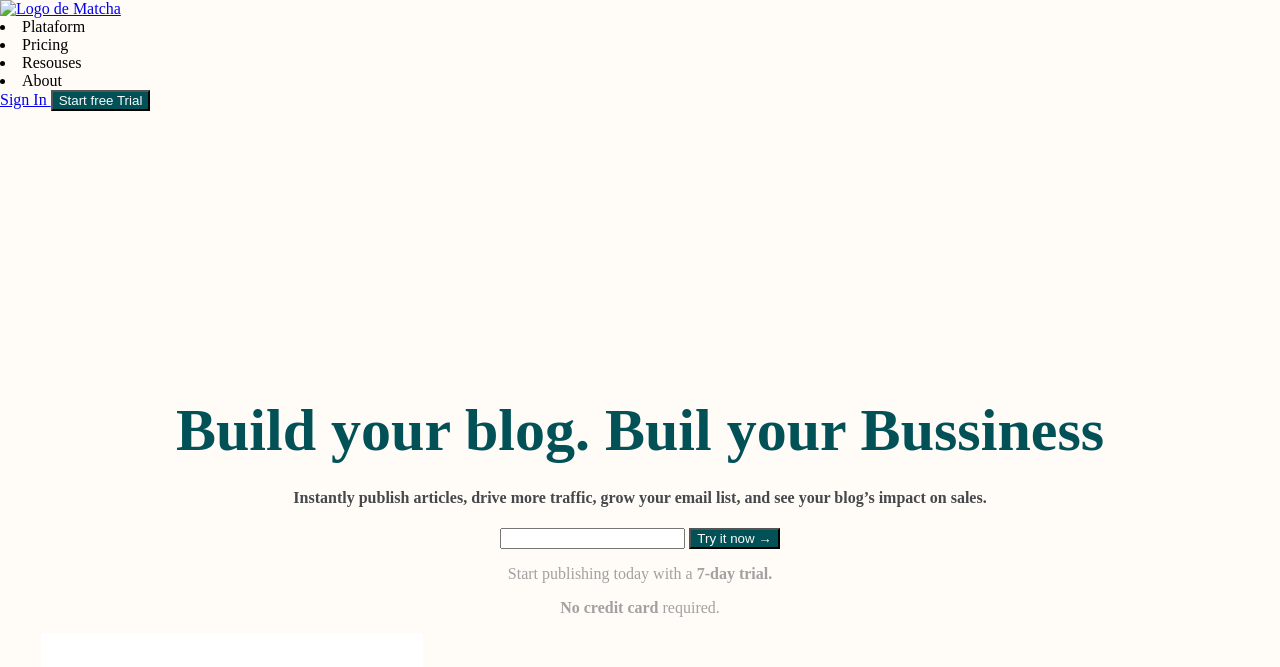
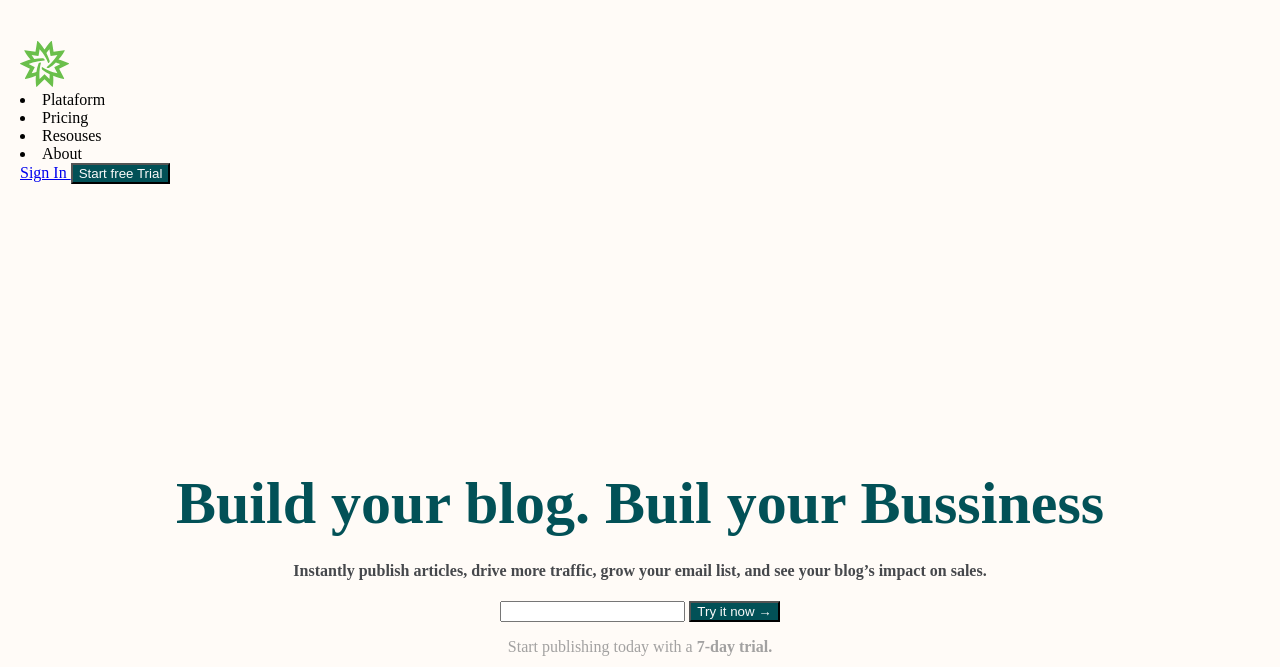
Before and after one commit to aibarra53/matcha-tec, a plain HTML site: page index.html in a window 1280 px wide. Shown: the top 667 px of the page. Drawn offline with Linux system fonts and the light colour scheme.

Commit message:
Modificaciones del dia 23-05-22 2a

```diff
--- a/index.html
+++ b/index.html
@@ -8,7 +8,7 @@
 <body>
     <header class="header">
         <a href="/" class="imagen-matcha">
-            <img class="logo-matcha" src="images/matcha-logo.svg" alt="Logo de Matcha">
+            <img class="logo-matcha" src="images/matcha-symbol.svg" alt="Logo de Matcha">
         </a>
         <nav class="navbar">
             <wl>
--- a/styles.css
+++ b/styles.css
@@ -28,7 +28,7 @@ button {
 }
 
 .header {
-    margin 40px  20px 0;
+    margin: 40px  20px 0;
 }
 .first-img {
     width: 30%;
```
